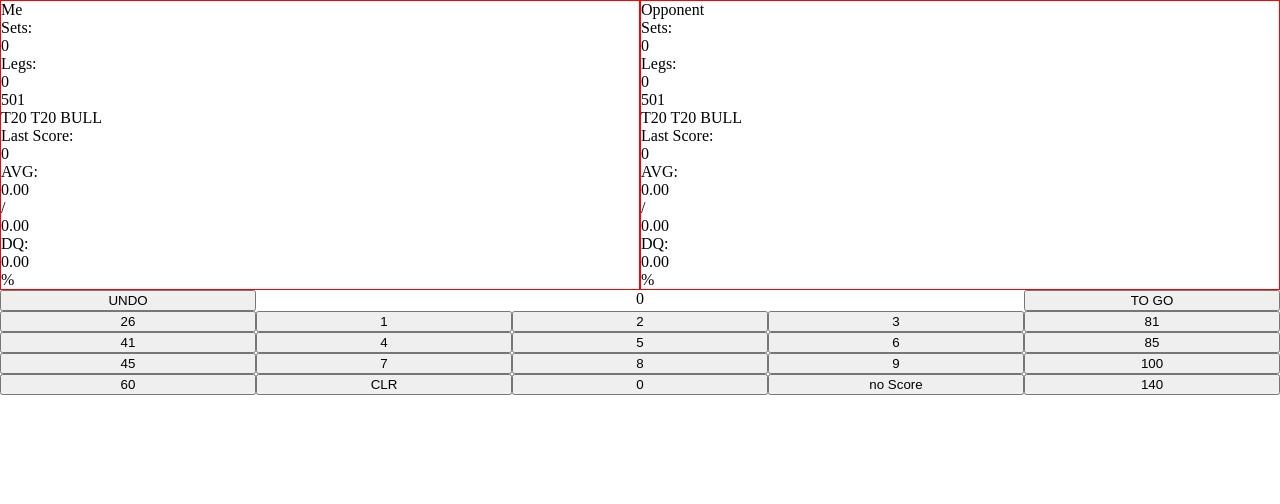
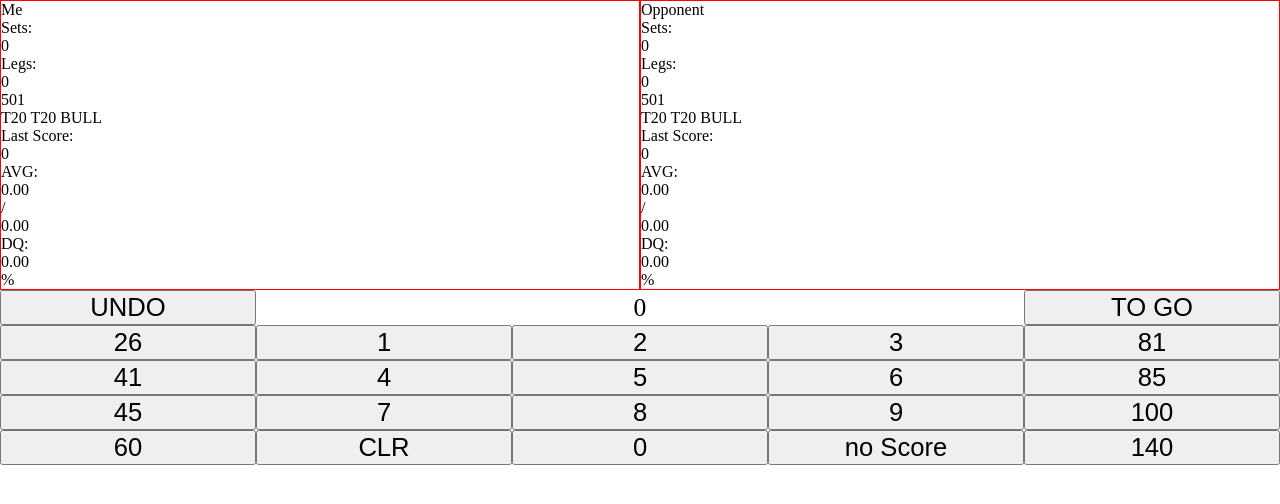
Before and after one commit to KrokoNinja/Dart_Scorer, a plain HTML site: page index.html in a window 1280 px wide. Drawn offline with Linux system fonts and the light colour scheme.

Commit message:
update grid

```diff
--- a/index.html
+++ b/index.html
@@ -32,9 +32,11 @@
             </div>
 		</div>
         <div id="input_grid">
-            <button id="undo">UNDO</button>
-			<p id="input_score">0</p>
-            <button id="togo">TO GO</button>
+            <button id="undo" class="input">UNDO</button>
+			<div id="input_score_wrapper">
+                <p id="input_score" class="input">0</p>
+            </div>
+            <button id="togo" class="input">TO GO</button>
             <button class="input">26</button>
             <button class="input">1</button>
             <button class="input">2</button>
--- a/styles/style.css
+++ b/styles/style.css
@@ -37,6 +37,10 @@ p {
     border: 1px solid red;
 }
 
+.input {
+    font-size: 2vmax;
+}
+
 #scoreboard {
     display: grid;
     grid-template-columns: 1fr 1fr;
@@ -52,9 +56,14 @@ p {
     grid-template-rows: repeat(6, 1fr);
 }
 
-#input_score {
+#input_score_wrapper {
     grid-column-start: 2;
     grid-column-end: span 3;
+    display: flex;
+    justify-content: center;
+    align-items: center;
+}
+
+#input_score {
     text-align: center;
-
 }
```
